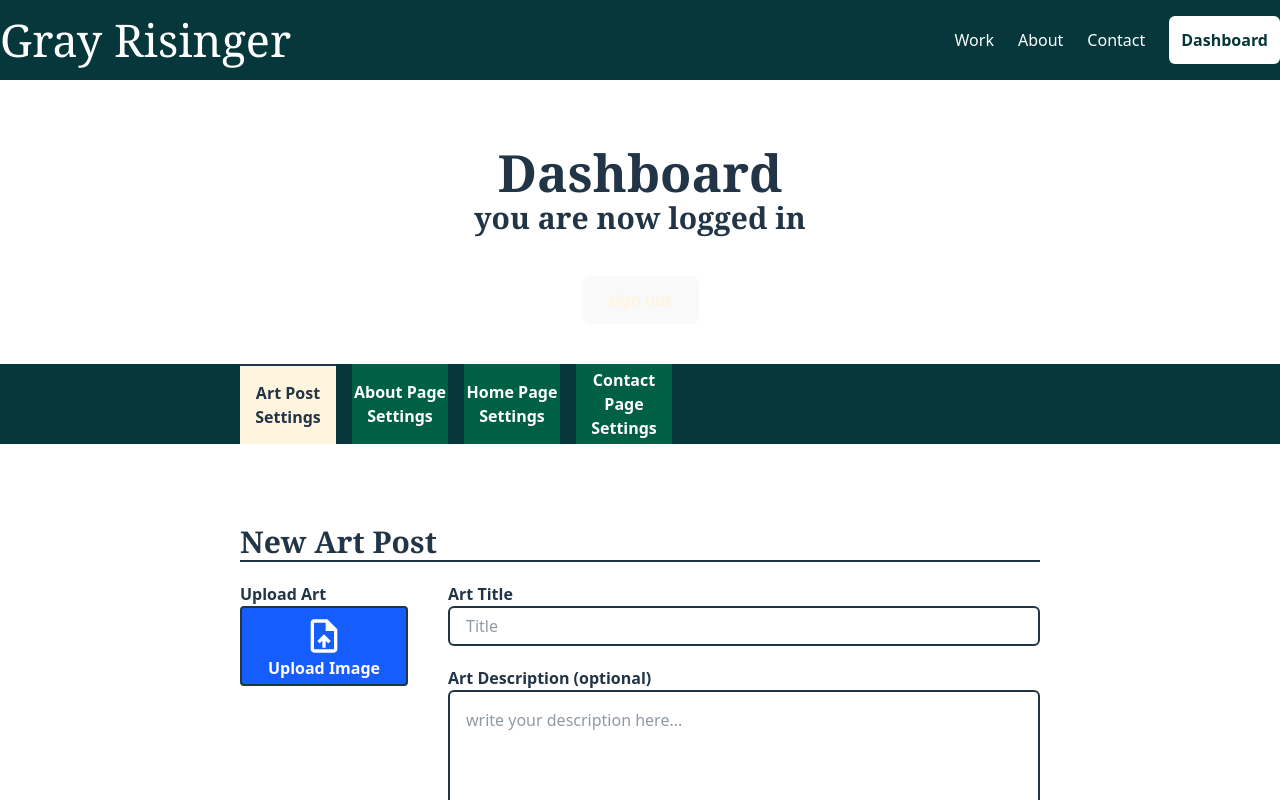
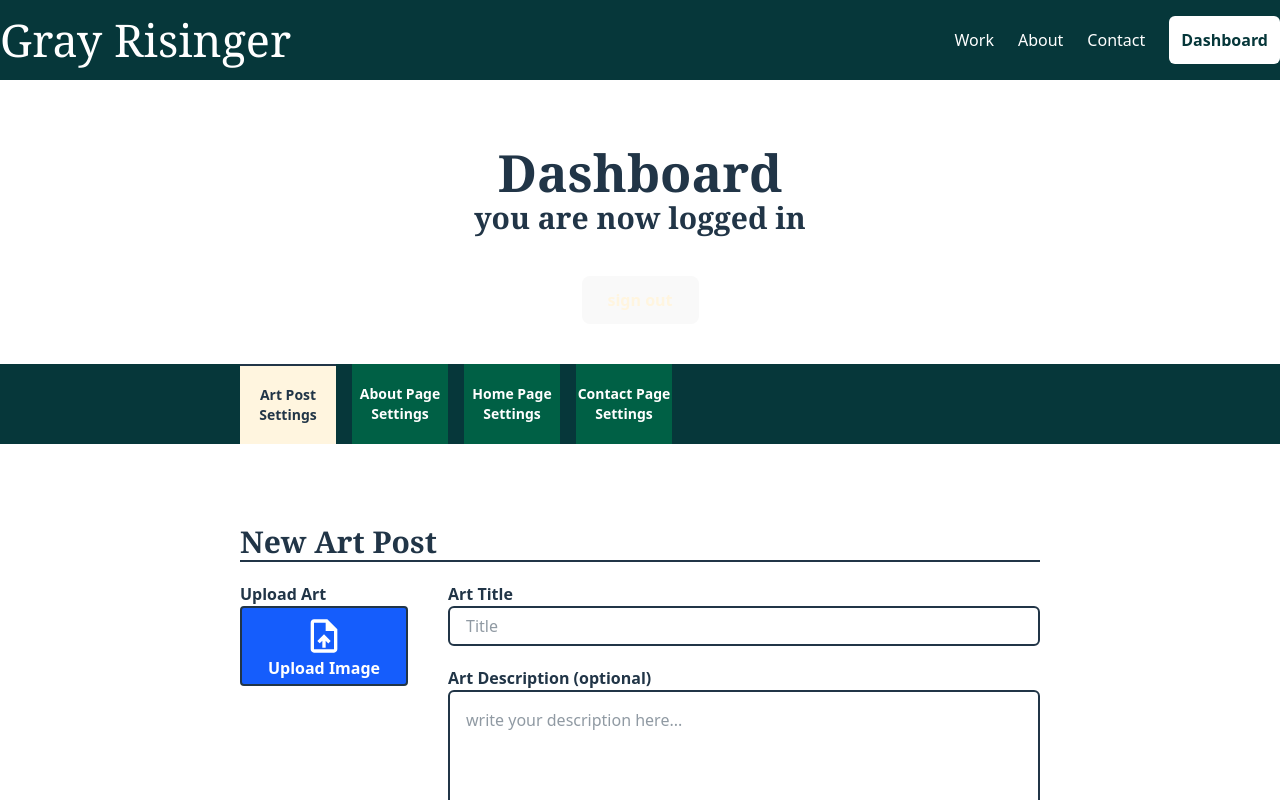
Before and after one commit to Joe-Newm/art-portfolio-gray, a React (Vite) app: page /Dashboard in a window 1280 px wide. Shown: the top 800 px of the page. Built offline with nearby package versions, Linux system fonts and the light colour scheme; no server answers; the database is empty; sample sign-in values are in the browser's storage; a web font is replaced by a local one.

Commit message:
add better styling for dasboard tabs

```diff
--- a/src/pages/Dashboard.jsx
+++ b/src/pages/Dashboard.jsx
@@ -41,19 +41,19 @@ export default function Dashboard() {
         <div className="h-20 bg-[#06373a] w-lvw mb-10">
           <div className="container mx-auto max-w-200 h-full flex gap-4">
 
-            <a className={(activeTab === 'tab1' ? `select-none bg-[#fff5df] border-t-2 w-24 h-full font-bold flex justify-center items-center cursor-pointer text-center` : `select-none w-24 h-full font-bold flex justify-center items-center text-white bg-emerald-800 border-[#fff5df] text-center cursor-pointer`)}
+            <a className={(activeTab === 'tab1' ? `select-none bg-[#fff5df] border-t-2 w-24 h-full font-bold flex justify-center items-center cursor-pointer text-center text-sm` : `text-sm select-none w-24 h-full font-bold flex justify-center items-center text-white bg-emerald-800 border-[#fff5df] text-center cursor-pointer`)}
              onClick={() => setActiveTab('tab1')}
             >Art Post Settings</a>
 
-            <a className={(activeTab === 'tab2' ? `select-none bg-[#fff5df] border-t-2 w-24 h-full font-bold flex justify-center items-center cursor-pointer text-center` : `select-none w-24 h-full font-bold flex justify-center items-center text-white bg-emerald-800 border-[#fff5df] text-center cursor-pointer`)}
+            <a className={(activeTab === 'tab2' ? `select-none bg-[#fff5df] border-t-2 w-24 h-full font-bold flex justify-center items-center cursor-pointer text-center text-sm` : `text-sm select-none w-24 h-full font-bold flex justify-center items-center text-white bg-emerald-800 border-[#fff5df] text-center cursor-pointer`)}
              onClick={() => setActiveTab('tab2')}
             >About Page Settings</a>
 
-            <a className={(activeTab === 'tab3' ? `select-none bg-[#fff5df] border-t-2 w-24 h-full font-bold flex justify-center items-center cursor-pointer text-center` : `select-none w-24 h-full font-bold flex justify-center items-center text-white bg-emerald-800 border-[#fff5df] text-center cursor-pointer`)}
+            <a className={(activeTab === 'tab3' ? `select-none bg-[#fff5df] border-t-2 w-24 h-full font-bold flex justify-center items-center cursor-pointer text-center text-sm` : `text-sm select-none w-24 h-full font-bold flex justify-center items-center text-white bg-emerald-800 border-[#fff5df] text-center cursor-pointer`)}
              onClick={() => setActiveTab('tab3')}
             >Home Page Settings</a>
 
-            <a className={(activeTab === 'tab4' ? `select-none bg-[#fff5df] border-t-2 w-24 h-full font-bold flex justify-center items-center cursor-pointer text-center` : `select-none w-24 h-full font-bold flex justify-center items-center text-white bg-emerald-800 border-[#fff5df] text-center cursor-pointer`)}
+            <a className={(activeTab === 'tab4' ? `select-none bg-[#fff5df] border-t-2 w-24 h-full font-bold flex justify-center items-center cursor-pointer text-center text-sm` : `text-sm select-none w-24 h-full font-bold flex justify-center items-center text-white bg-emerald-800 border-[#fff5df] text-center cursor-pointer`)}
              onClick={() => setActiveTab('tab4')}
             >Contact Page Settings</a>
 
```
